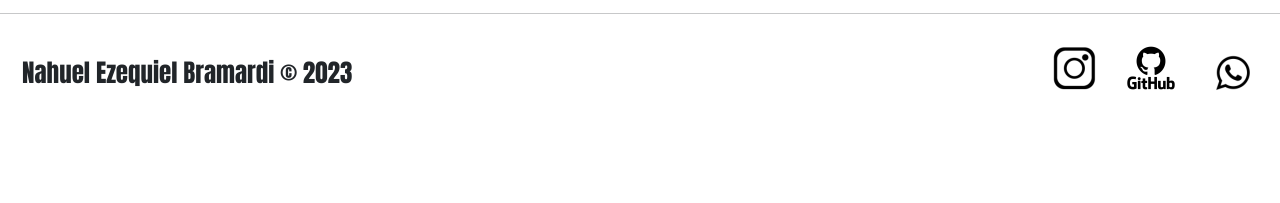
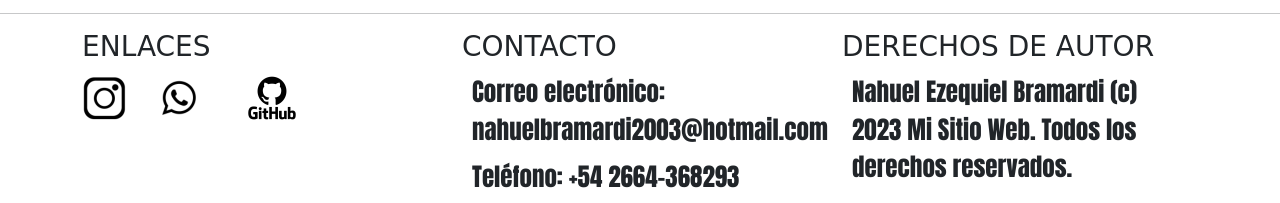
Before and after one commit to NahuelBramardi/PF-Bramardi, a plain HTML site: page index.html in a window 1280 px wide. Shown: the part 1233-1436 px from the top of the page. Before the commit the page ends 1349 px from the top, so only its background shows below. Drawn offline with nearby package versions, Linux system fonts and the light colour scheme; a web font is replaced by a local one.

Commit message:
arreglamos el footer

```diff
--- a/css/style.css
+++ b/css/style.css
@@ -63,3 +63,31 @@ p {
 }
 
 /* footer */
+
+ /* Estilos para la lista horizontal */
+ ul.horizontal-list {
+    list-style-type: none;
+    padding: 0;
+}
+
+ul.horizontal-list li {
+    display: inline;
+    margin-right: 20px; /* Espacio entre los elementos de la lista */
+}
+
+/* Estilos para los enlaces */
+ul.horizontal-list li a {
+    text-decoration: none;
+    font-size: 18px;
+    color: #333; /* Color del texto */
+}
+
+/* Estilos para los iconos (puedes usar imágenes o fuentes de iconos) */
+ul.horizontal-list li a i {
+    margin-right: 5px; /* Espacio entre el icono y el texto del enlace */
+}
+
+/* Estilos para cambiar el color de los enlaces al pasar el cursor sobre ellos */
+ul.horizontal-list li a:hover {
+    color: #007bff; /* Color de enlace al pasar el cursor */
+}
--- a/index.html
+++ b/index.html
@@ -92,30 +92,26 @@
 
     <hr size="1px">
 
-    <footer class="navbar navbar-expand-lg miFondo">
-        <div class="container-fluid">
-            <p>Nahuel Ezequiel Bramardi © 2023</p>
-
-            <div class="collapse navbar-collapse" id="navbarNav">
-                <ul class="navbar-nav ms-auto">
-                    <li class="nav-item">
-                        <a class="nav-link redes-Sociales" aria-current="page"
-                            href="https://www.instagram.com/nahuelbramardii/">
-                            <img src="img/7f7b872e56430e68d69538b17525c51c (1) (1).png" alt="Logo de instagram">
-                        </a>
-                    </li>
-                    <li class="nav-item">
-                        <a class="nav-link redes-Sociales" href="https://github.com/NahuelBramardi">
-                            <img src="img/logo-GitHub.png" alt="Logo de github">
-                        </a>
-                    </li>
-                    <li class="nav-item">
-                        <a class="nav-link redes-Sociales"
-                            href="https://api.whatsapp.com/send?phone=+54 9 2664 36-8293&text=MENSAJE">
-                            <img src="img/whatsapp_4096_black.png" alt="Logo de whatsapp">
-                        </a>
-                    </li>
-                </ul>
+    <footer>
+        <div class="container">
+            <div class="row">
+                <div class="col-lg-4">
+                    <h3>Enlaces</h3>
+                    <ul class="horizontal-list">
+                        <li><a href="https://www.instagram.com/nahuelbramardii/"><img src="img/7f7b872e56430e68d69538b17525c51c (1) (1).png" alt="Logo de instagram"></a></li>
+                        <li><a href="https://api.whatsapp.com/send?phone=+54 9 2664 36-8293&text=MENSAJE"></i><img src="img/whatsapp_4096_black.png" alt="Logo de whatsapp"></a></li>
+                        <li><a href="https://github.com/NahuelBramardi"><img src="img/logo-GitHub.png" alt="logo de github"></a></li>
+                    </ul>
+                </div>
+                <div class="col-lg-4">
+                    <h3>Contacto</h3>
+                    <p>Correo electrónico: nahuelbramardi2003@hotmail.com</p>
+                    <p>Teléfono: +54 2664-368293</p>
+                </div>
+                <div class="col-lg-4">
+                    <h3>Derechos de autor</h3>
+                    <p>Nahuel Ezequiel Bramardi (c) 2023 Mi Sitio Web. Todos los derechos reservados. </p>
+                </div>
             </div>
         </div>
     </footer>
```
